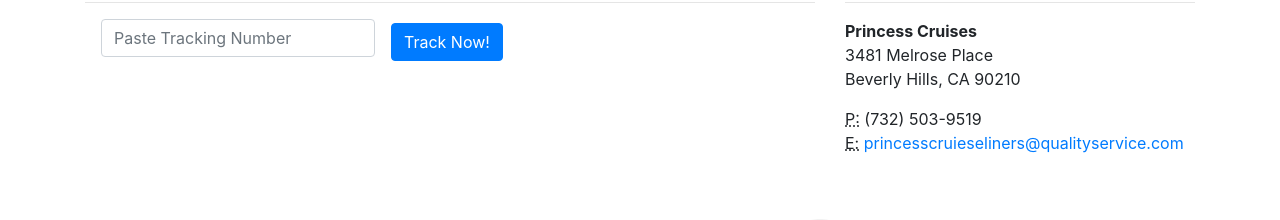
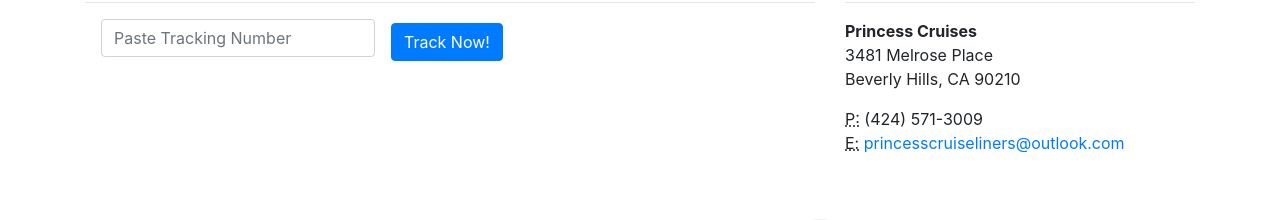
Before and after one commit to Totoola-Kehinde/tracking-system, a Flask app: template templates/tracking.html in a window 1280 px wide. Shown: the part 484-704 px from the top of the page. Run offline with Flask 2, Linux system fonts and the light colour scheme; the template is opened without the code that fills it: values that come from a table or form of the project are taken from there, others are empty; some libraries are stand-ins or nearby versions.

Commit message:
page content

```diff
--- a/templates/tracking.html
+++ b/templates/tracking.html
@@ -27,10 +27,10 @@
         </address>
         <address>
           <abbr title="Phone">P:</abbr>
-          (732) 503-9519
+          (424) 571-3009
           <br>
           <abbr title="Email">E:</abbr>
-          <a href="mailto:princesscruieseliners@qualityservice.com">princesscruieseliners@qualityservice.com</a>
+          <a href="mailto:princesscruiseliners@outlook.com">princesscruiseliners@outlook.com</a>
         </address>
       </div>
     </div>
```
